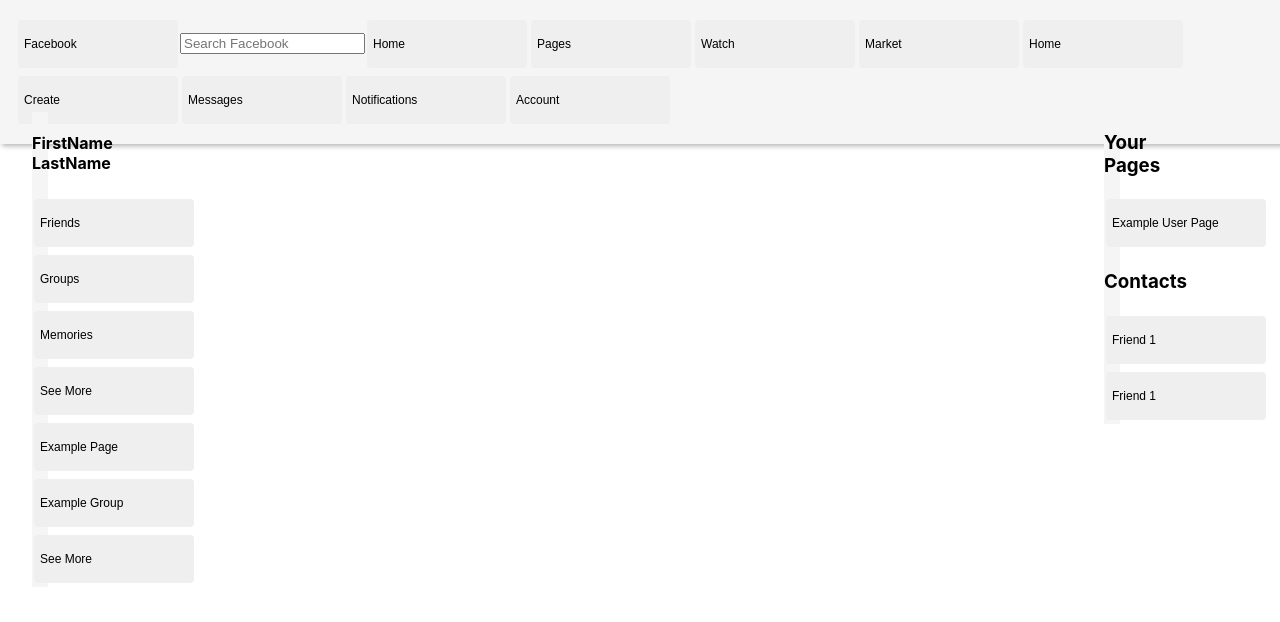
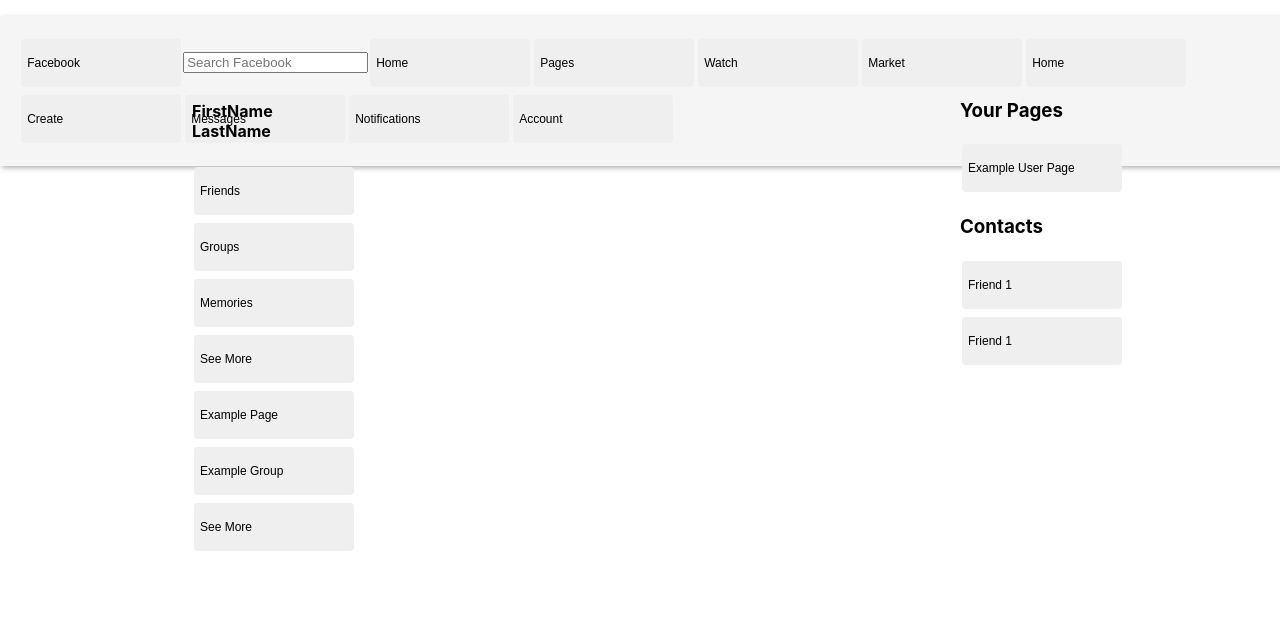
Before and after one commit to Ro5hi/facebook-mockup, a React (Create React App) app: page / in a window 1280 px wide. Shown: the top 622 px of the page. Built offline with nearby package versions, Linux system fonts and the light colour scheme.

Commit message:
changed sidebar styling, distance between edges

```diff
--- a/src/App.css
+++ b/src/App.css
@@ -5,6 +5,7 @@
 .nav {
     background-color: whitesmoke;
     width: 100%;
+    top: 2%;
     padding: 1rem;
     border-color: black;
     box-shadow: 2px 2px 5px rgba(0, 0, 0, 0.3);
@@ -13,21 +14,27 @@
 
 .nav-bar {
     justify-items: center;
+    width: 100%;
+    top: 1%;
+    padding: 0.2rem;
+    position: relative;
 }
 
 .user-bar {
     background-color: whitesmoke;
-    width: 1rem;
-    top: 7rem;
-    left: 2rem;
+    width: 10%;
+    top: 10%;
+    bottom: 100%;
+    left: 12rem;
     position: fixed;
 }
 
 .community-bar {
     background-color: whitesmoke;
-    width: 1rem;
-    top: 7rem;
-    right: 10rem;
+    width: 10%;
+    top: 10%;
+    bottom: 100%;
+    right: 12rem;
     position: fixed;
 }
 
```
